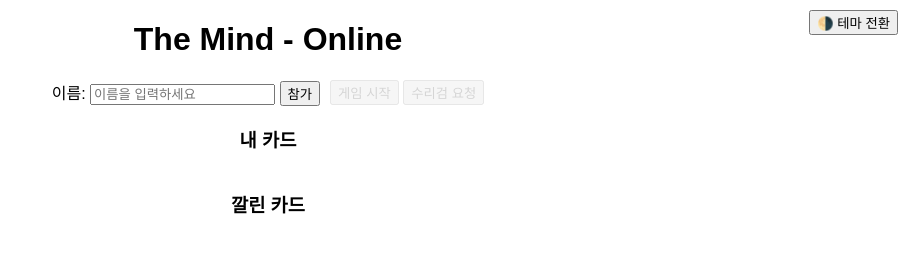
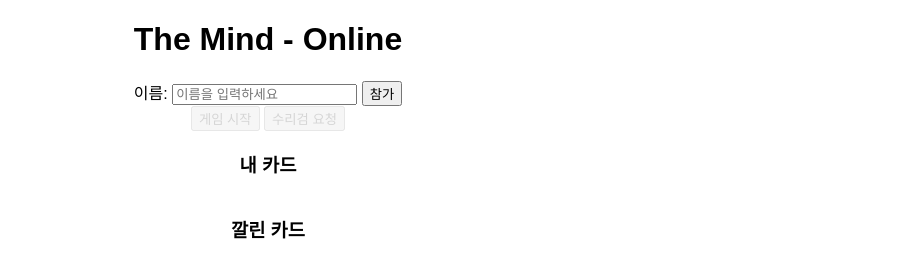
Before and after one commit to narpheus/the-mind-online, a website: page index.html in a window 1280 px wide. Shown: the whole page, without its empty margins (372-1280 px from the left). Drawn offline with nearby package versions, Linux system fonts and the light colour scheme; no server answers.

Commit message:
Update index.html

```diff
--- a/index.html
+++ b/index.html
@@ -1,35 +1,20 @@
+
 <!DOCTYPE html>
 <html>
 <head>
   <title>The Mind - Online</title>
   <style>
-    :root {
-      --bg-color: #ffffff;
-      --text-color: #000000;
-      --card-bg: #eee;
-      --card-hover: #ddd;
-    }
-
-    body.dark {
-      --bg-color: #121212;
-      --text-color: #f0f0f0;
-      --card-bg: #333;
-      --card-hover: #444;
-    }
-
     body {
       font-family: sans-serif;
       text-align: center;
       margin: 20px;
-      background-color: var(--bg-color);
-      color: var(--text-color);
-      transition: background-color 0.3s, color 0.3s;
     }
-
     #playerList, #resources, #status {
+      text-align: center;
       margin: 10px 0;
     }
 
+    /* 카드 컨테이너: 가로 정렬 + 줄바꿈 */
     #cards, #playedCards {
       display: flex;
       flex-wrap: wrap;
@@ -38,22 +23,22 @@
       margin-top: 20px;
     }
 
+    /* 카드 디자인 */
     .card {
       width: 50px;
       height: 70px;
       border: 1px solid #333;
       line-height: 70px;
       font-size: 18px;
-      background-color: var(--card-bg);
+      background-color: #eee;
       cursor: pointer;
       user-select: none;
       border-radius: 6px;
       box-shadow: 1px 1px 3px rgba(0,0,0,0.2);
       transition: background-color 0.2s ease;
     }
-
     .card:hover {
-      background-color: var(--card-hover);
+      background-color: #ddd;
     }
 
     button:disabled {
@@ -69,42 +54,20 @@
         line-height: 60px;
       }
     }
-
-    .top-controls {
-      display: flex;
-      justify-content: center;
-      gap: 10px;
-      margin-bottom: 10px;
-      flex-wrap: wrap;
-    }
-
-    .theme-toggle {
-      position: fixed;
-      top: 10px;
-      right: 10px;
-    }
   </style>
 </head>
 <body>
   <h1>The Mind - Online</h1>
 
-  <div class="top-controls">
   <div>
     <label for="username">이름:</label>
     <input id="username" placeholder="이름을 입력하세요" />
     <button onclick="joinGame()">참가</button>
   </div>
 
-    <div>
   <button onclick="startGame()" disabled id="startBtn">게임 시작</button>
   <button onclick="requestShuriken()" disabled id="shurikenBtn">수리검 요청</button>
   <button onclick="nextLevel()" style="display:none;" id="nextLevelBtn">다음 레벨</button>
-    </div>
-  </div>
-
-  <div class="theme-toggle">
-    <button onclick="toggleTheme()">🌗 테마 전환</button>
-  </div>
 
   <div id="playerList"></div>
   <div id="playerCardsCount" style="margin-bottom: 10px;"></div>
@@ -120,11 +83,5 @@
 
   <script src="/socket.io/socket.io.js"></script>
   <script src="script.js"></script>
-  <script>
-    // 테마 토글
-    function toggleTheme() {
-      document.body.classList.toggle('dark');
-    }
-  </script>
 </body>
 </html>
```
Lines whose indentation alone changed are shown as unchanged.
